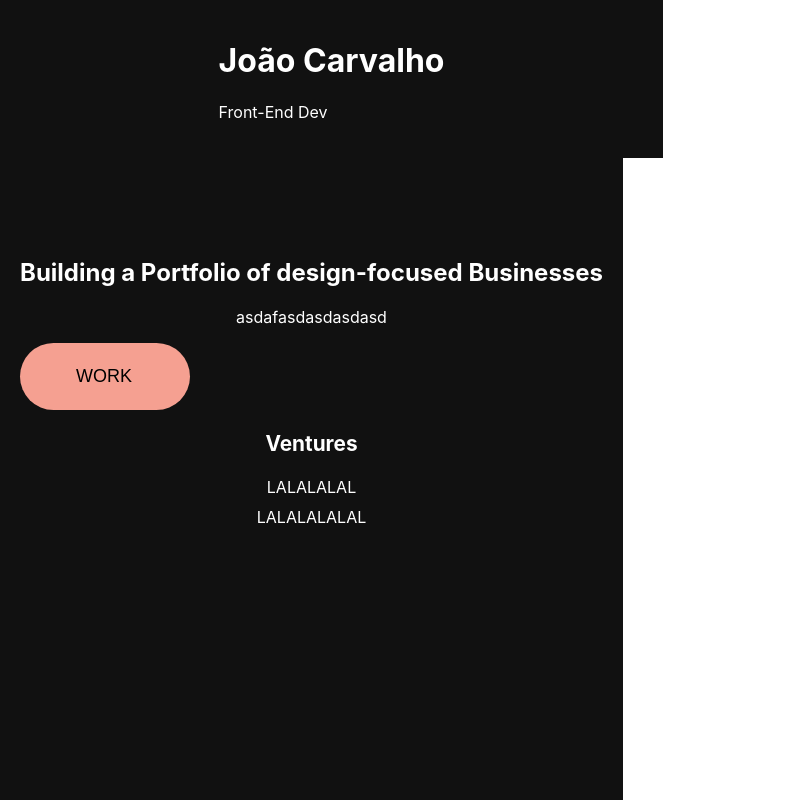
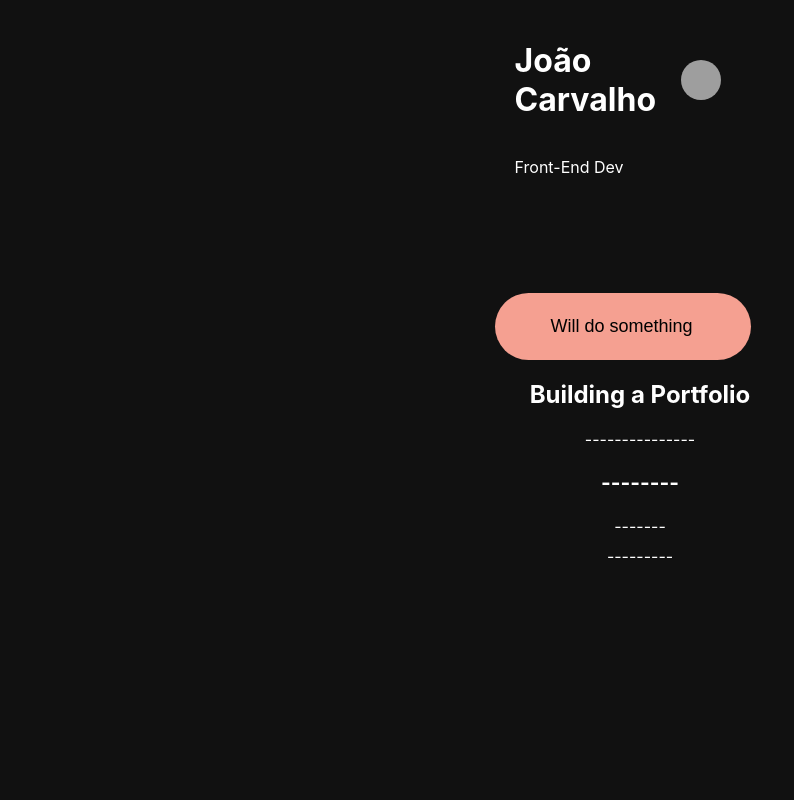
Before and after one commit to joao24pedro/joaocarvalho.github.io, a React (Create React App) app in the folder joao-carvalho/: page / in a window 1280 px wide. Shown: the whole page, without its empty margins (0-794 px from the left). Built offline with nearby package versions, Linux system fonts and the light colour scheme; grey boxes are pictures that could not be loaded.

Commit message:
added logo component

```diff
--- a/joao-carvalho/src/App.css
+++ b/joao-carvalho/src/App.css
@@ -5,6 +5,7 @@
   min-height: 100vh;
   display: flex;
   flex-direction: column;
+  flex: 1;
 }
 
 .App-header {
@@ -12,6 +13,12 @@
   padding: 20px;
   width: 100%;
   top: 0;
+}
+
+body {
+  width: 100%;
+  flex-flow: column;
+  background-color: #111;
 }
 
 .header-content {
--- a/joao-carvalho/src/App.js
+++ b/joao-carvalho/src/App.js
@@ -1,27 +1,35 @@
 import React from 'react';
 import './App.css';
 import ButtonX from './components/buttonX.tsx';
+import RoundLogo from './components/roundLogo.tsx';
+
+const linkedin = './assets/images/linkedin';
 
 function App() {
   return (
-    <div className="App">
+    <div className="App" style={{flex: 1, alignContent: 'center'}}>
       <header className="App-header">
-        <div className="header-content">
-          <h1>João Carvalho</h1>
+        <div className="header-content" style={{flex: 1, flexDirection: 'column', alignContent: 'center'}}>
+          <div style={{flex: 1, display: 'flex'}}>
+            <div style={{flex: 1}}><h1>João Carvalho</h1></div>
+            <div style={{flex: 1, alignSelf: 'center', marginLeft: 25}}><RoundLogo path={linkedin} size={40} /></div>
+          </div>
           <p>Front-End Dev</p>
         </div>
       </header>
       <main>
+        <div style={{alignContent: 'center', alignSelf: 'center', alignItems: 'center'}}>
+          <ButtonX/>
+        </div>
         <section className="intro">
-          <h2>Building a Portfolio of design-focused Businesses</h2>
-          <p>asdafasdasdasdasd</p>
-          <ButtonX/>
+          <h2>Building a Portfolio</h2>
+          <p>---------------</p>
         </section>
         <section className="ventures">
-          <h3>Ventures</h3>
+          <h3>--------</h3>
           <ul>
-            <li>LALALALAL</li>
-            <li>LALALALALAL</li>
+            <li>-------</li>
+            <li>---------</li>
           </ul>
         </section>
       </main>
--- a/joao-carvalho/src/components/buttonX.tsx
+++ b/joao-carvalho/src/components/buttonX.tsx
@@ -4,7 +4,7 @@ import './buttonXStyle.css';
 const ButtonX = () => {
   return (
     <button className="button-with-icon">
-      WORK
+      Will do something
       <div className="icon">
         <span>
           <svg xmlns="http://www.w3.org/2000/svg" width="36" height="36" viewBox="0 0 36 36" fill="none">
--- /dev/null
+++ b/joao-carvalho/src/components/roundLogo.tsx
@@ -0,0 +1,21 @@
+import React from 'react'
+
+interface RoundLogoProps {
+    path: string; // path to the logo
+    size: number; // size of the logo
+  }
+
+  const RoundLogo: React.FC<RoundLogoProps> = ({ path, size }) => {
+    const logoStyle = {
+      width: `${size}px`, // Set width of logo
+      height: `${size}px`, // Set height of logo
+      borderRadius: '50%', // Make the logo round
+      objectFit: 'cover' as const, // Ensure the image covers the area without distortion
+      display: 'block', // To prevent inline default spacing
+      overflow: 'hidden' // In case of overflow, hide it
+    };
+
+    return <img src={path} alt="Round Logo" style={logoStyle} />;
+  };
+
+  export default RoundLogo;
```
Also changed, not shown: joao-carvalho/src/assets/images/linkedin.png (added).
